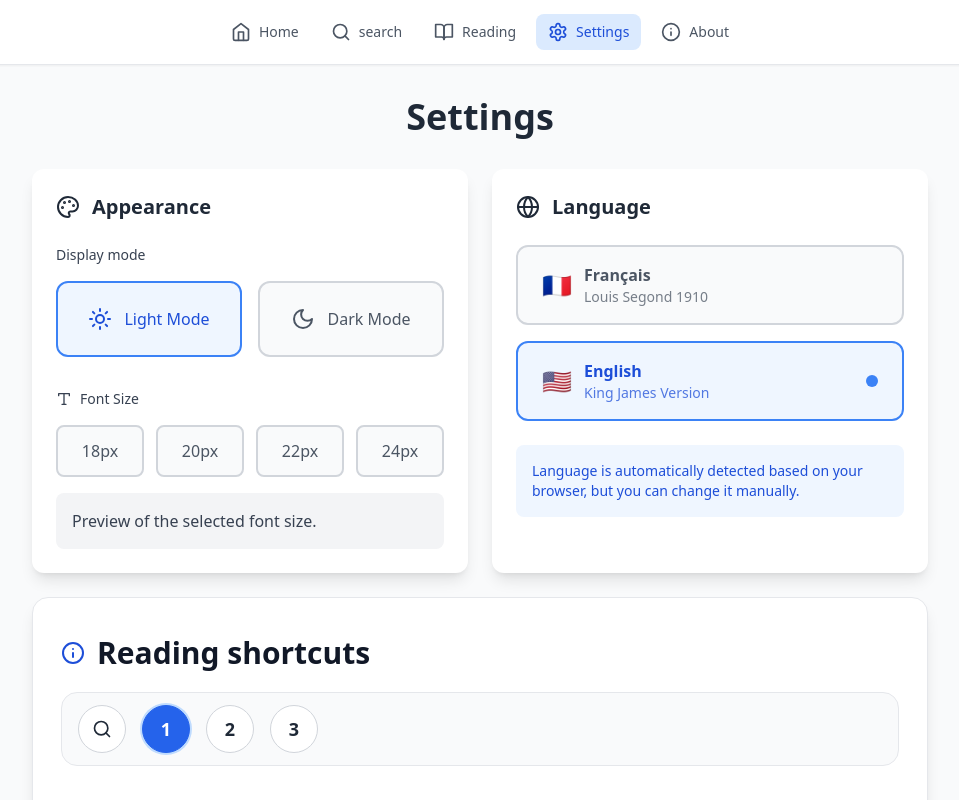
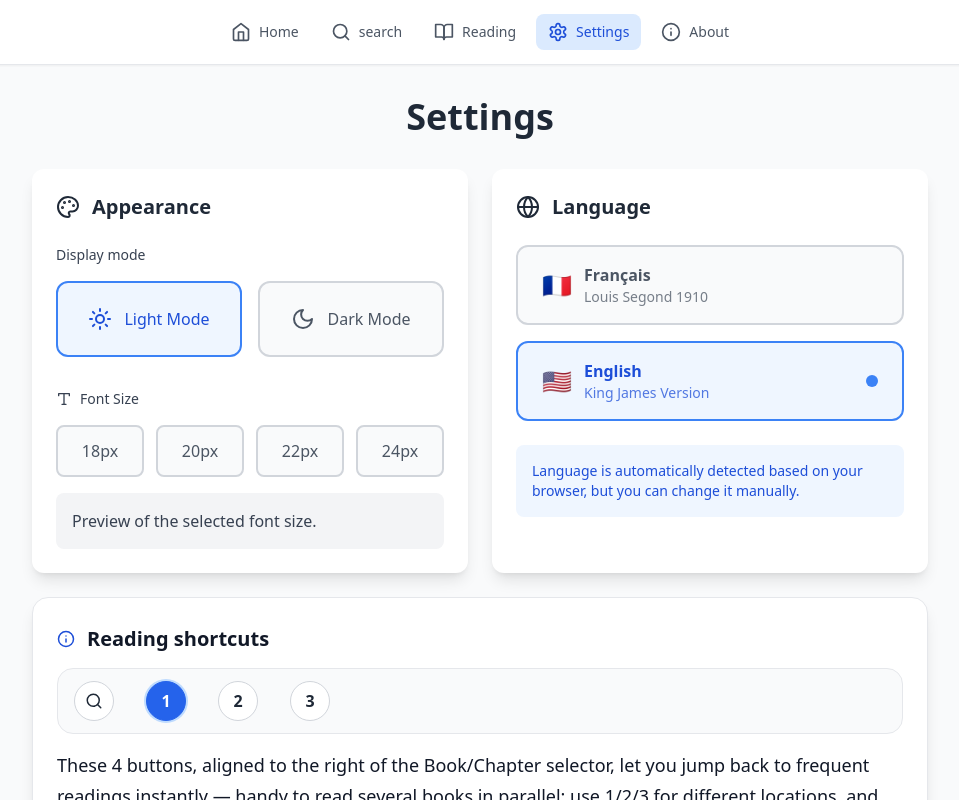
Before and after one commit to thewordofgodfr/site-par-bolt-ai, a React (Vite) app: page / in a window 1280 px wide. Both pictures are taken after a click on the button "Settings". Shown: the top 800 px of the page, without its empty margins (160-1119 px from the left). Built offline with nearby package versions, Linux system fonts and the light colour scheme.

Commit message:
Update QuickSlotsHelp.tsx

```diff
--- a/src/components/QuickSlotsHelp.tsx
+++ b/src/components/QuickSlotsHelp.tsx
@@ -7,19 +7,17 @@ export default function QuickSlotsHelp() {
   const isDark = state.settings.theme === 'dark';
   const lang = state.settings.language === 'fr' ? 'fr' : 'en';
 
-  // --- Accessibilité/tailles lisibles ---
-  const base = Math.max(state.settings.fontSize ?? 20, 20); // toujours ≥ 20px
-  const titleSize = Math.min(36, base + 10); // 30–36px
-  const bodySize = Math.min(28, base + 4);   // 24–28px
-  const bulletSize = bodySize;
-  const lineHeight = 1.8;
-  const chip = 48; // taille des pastilles d’aperçu (px)
+  // Tailles fixes et soignées pour ce bloc (volontairement indépendantes du réglage global)
+  const TITLE_SIZE = 20; // titre légèrement plus grand
+  const BODY_SIZE = 18;  // demandé : 18px suffisant
+  const LINE_HEIGHT = 1.7;
+  const CHIP = 40;       // pastilles d’aperçu (modéré)
 
   const copy = {
     fr: {
       title: 'Raccourcis de lecture',
       intro:
-        'Ces 4 boutons, alignés à droite du sélecteur Livre/Chapitre, servent à revenir instantanément sur vos lectures fréquentes. Pratique pour lire plusieurs livres en parallèle : utilisez 1/2/3 pour des emplacements différents, et 🔎 pour revenir au dernier passage consulté.',
+        'Ces 4 boutons, alignés à droite du sélecteur Livre/Chapitre, permettent de revenir instantanément sur vos lectures fréquentes — pratique pour lire plusieurs livres en parallèle : utilisez 1/2/3 pour des emplacements distincts, et 🔎 pour revenir au dernier passage consulté.',
       items: [
         '🔎 : ouvre le dernier passage consulté (recherche ou « Verset aléatoire »). N’écrase jamais 1/2/3.',
         '1 • 2 • 3 : emplacements personnels (vous pouvez assigner des livres différents).',
@@ -31,7 +29,7 @@ export default function QuickSlotsHelp() {
     en: {
       title: 'Reading shortcuts',
       intro:
-        'These 4 buttons, aligned to the right of the Book/Chapter selector, let you jump back to frequent readings instantly. Handy to read several books in parallel: use 1/2/3 for different locations, and 🔎 to resume the last passage.',
+        'These 4 buttons, aligned to the right of the Book/Chapter selector, let you jump back to frequent readings instantly — handy to read several books in parallel: use 1/2/3 for different locations, and 🔎 to resume the last passage.',
       items: [
         '🔎 : opens the last passage you viewed (search or “Random verse”). It never overwrites 1/2/3.',
         '1 • 2 • 3: personal slots (you can assign different books).',
@@ -44,22 +42,23 @@ export default function QuickSlotsHelp() {
 
   return (
     <section
-      className={`${isDark ? 'bg-gray-800 border-gray-700' : 'bg-white border-gray-200'} border rounded-2xl p-6 md:p-7 shadow-lg`}
+      className={`${isDark ? 'bg-gray-800 border-gray-700' : 'bg-white border-gray-200'} border rounded-2xl p-5 md:p-6 shadow-lg`}
     >
-      {/* Titre + icône */}
+      {/* Titre (sans icônes) */}
       <header className="flex items-center gap-3">
-        <Info className={`${isDark ? 'text-blue-300' : 'text-blue-700'}`} size={24} />
+        <Info className={`${isDark ? 'text-blue-300' : 'text-blue-700'}`} size={18} />
         <h3
           className={`${isDark ? 'text-white' : 'text-gray-900'} font-semibold`}
-          style={{ fontSize: `${titleSize}px`, lineHeight }}
+          style={{ fontSize: `${TITLE_SIZE}px`, lineHeight: LINE_HEIGHT }}
         >
           {copy.title}
         </h3>
       </header>
 
-      {/* Aperçu sous le titre */}
+      {/* Aperçu juste sous le titre */}
+      <div className="mt-3 mb-4">
         <div
-        className={`mt-3 mb-6 flex items-center gap-4 rounded-2xl px-4 py-3 border ${
+          className={`flex items-center gap-8 rounded-2xl px-4 py-3 border ${
             isDark ? 'border-gray-700 bg-gray-900/40' : 'border-gray-200 bg-gray-50'
           }`}
           aria-label={lang === 'fr' ? 'Illustration des raccourcis' : 'Shortcuts illustration'}
@@ -69,10 +68,10 @@ export default function QuickSlotsHelp() {
             className={`rounded-full flex items-center justify-center border ${
               isDark ? 'bg-gray-800 border-gray-700 text-gray-100' : 'bg-white border-gray-300 text-gray-800'
             }`}
-          style={{ width: chip, height: chip }}
+            style={{ width: CHIP, height: CHIP }}
             title={lang === 'fr' ? 'Dernier passage' : 'Last passage'}
           >
-          <SearchIcon size={20} />
+            <SearchIcon size={18} />
           </div>
 
           {/* 1 actif */}
@@ -82,7 +81,7 @@ export default function QuickSlotsHelp() {
                 ? 'bg-blue-600 text-white ring-blue-300/40 border-blue-600'
                 : 'bg-blue-600 text-white ring-blue-200 border-blue-600'
             }`}
-          style={{ width: chip, height: chip, fontSize: 18 }}
+            style={{ width: CHIP, height: CHIP, fontSize: 16 }}
             title={lang === 'fr' ? 'Raccourci 1 (actif)' : 'Shortcut 1 (active)'}
           >
             1
@@ -95,35 +94,35 @@ export default function QuickSlotsHelp() {
               className={`rounded-full flex items-center justify-center font-semibold border ${
                 isDark ? 'bg-gray-800 text-gray-200 border-gray-700' : 'bg-white text-gray-800 border-gray-300'
               }`}
-            style={{ width: chip, height: chip, fontSize: 18 }}
+              style={{ width: CHIP, height: CHIP, fontSize: 16 }}
               title={(lang === 'fr' ? 'Raccourci ' : 'Shortcut ') + n}
             >
               {n}
             </div>
           ))}
         </div>
+      </div>
 
-      {/* Intro très lisible */}
+      {/* Intro + liste en 18px, présentation soignée */}
       <p
         className={`${isDark ? 'text-gray-100' : 'text-gray-900'}`}
-        style={{ fontSize: `${bodySize}px`, lineHeight, marginBottom: '18px' }}
+        style={{ fontSize: `${BODY_SIZE}px`, lineHeight: LINE_HEIGHT, marginBottom: '14px' }}
       >
         {copy.intro}
       </p>
 
-      {/* Points clés très lisibles */}
-      <ul className="space-y-3">
+      <ul className="space-y-2.5">
         {copy.items.map((line, i) => (
           <li key={i} className="flex items-start gap-3">
             <span
               className={`${isDark ? 'text-gray-400' : 'text-gray-500'}`}
-              style={{ fontSize: `${bulletSize}px`, lineHeight }}
+              style={{ fontSize: `${BODY_SIZE}px`, lineHeight: LINE_HEIGHT }}
             >
               •
             </span>
             <span
               className={`${isDark ? 'text-gray-100' : 'text-gray-900'}`}
-              style={{ fontSize: `${bodySize}px`, lineHeight }}
+              style={{ fontSize: `${BODY_SIZE}px`, lineHeight: LINE_HEIGHT }}
             >
               {line}
             </span>
```
Lines whose indentation alone changed are shown as unchanged.
